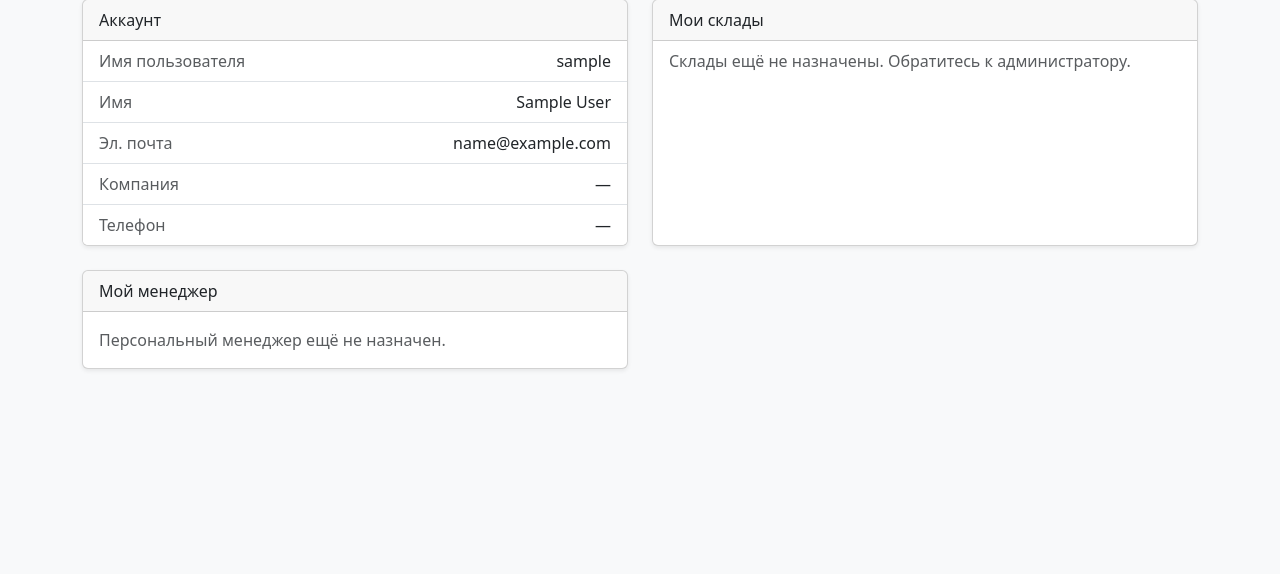
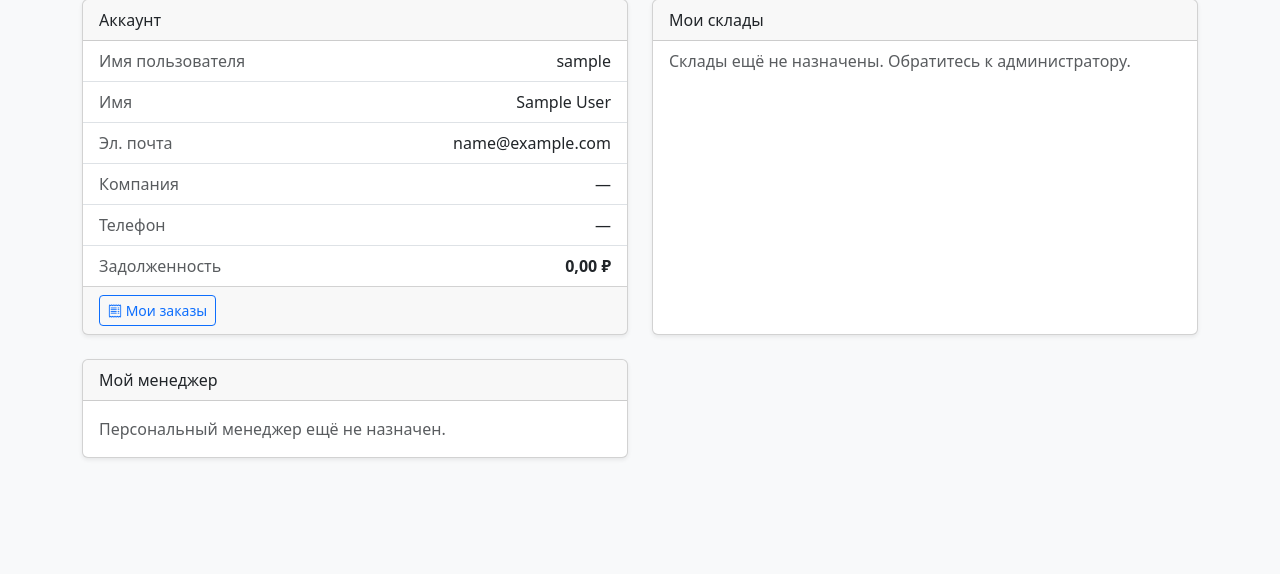
Before and after one commit to axci/ams_website, a Django app: page /accounts/profile/ in a window 1280 px wide. Shown: the part 131-705 px from the top of the page. Run offline with Django 5.2, Linux system fonts and the light colour scheme; the visitor is signed in with stand-in values (Sample User, id 1); data comes from the database, SQL or seed files in the repository; data that the repository does not hold is empty.

Commit message:
Profile: orders link + debt; show debt on orders page

```diff
--- a/templates/accounts/profile.html
+++ b/templates/accounts/profile.html
@@ -13,7 +13,11 @@
         <li class="list-group-item d-flex justify-content-between"><span class="text-muted">Эл. почта</span><span>{{ user.email|default:"—" }}</span></li>
         <li class="list-group-item d-flex justify-content-between"><span class="text-muted">Компания</span><span>{{ user.company_name|default:"—" }}</span></li>
         <li class="list-group-item d-flex justify-content-between"><span class="text-muted">Телефон</span><span>{{ user.phone|default:"—" }}</span></li>
+        <li class="list-group-item d-flex justify-content-between"><span class="text-muted">Задолженность</span><span class="fw-bold {% if user.debt > 0 %}text-danger{% endif %}">{{ user.debt|rubles }}</span></li>
       </ul>
+      <div class="card-footer">
+        <a href="{% url 'orders:order_list' %}" class="btn btn-outline-primary btn-sm"><i class="bi bi-receipt"></i> Мои заказы</a>
+      </div>
     </div>
   </div>
   <div class="col-md-6">
--- a/templates/orders/order_list.html
+++ b/templates/orders/order_list.html
@@ -3,6 +3,10 @@
 
 {% block content %}
 <h1 class="h4 mb-3">Мои заказы</h1>
+<div class="alert {% if user.debt > 0 %}alert-warning{% else %}alert-light border{% endif %} d-flex justify-content-between align-items-center">
+  <span><i class="bi bi-cash-coin"></i> Задолженность</span>
+  <span class="fw-bold {% if user.debt > 0 %}text-danger{% endif %}">{{ user.debt|rubles }}</span>
+</div>
 {% if orders %}
 <div class="card shadow-sm">
   <div class="table-responsive">
```
